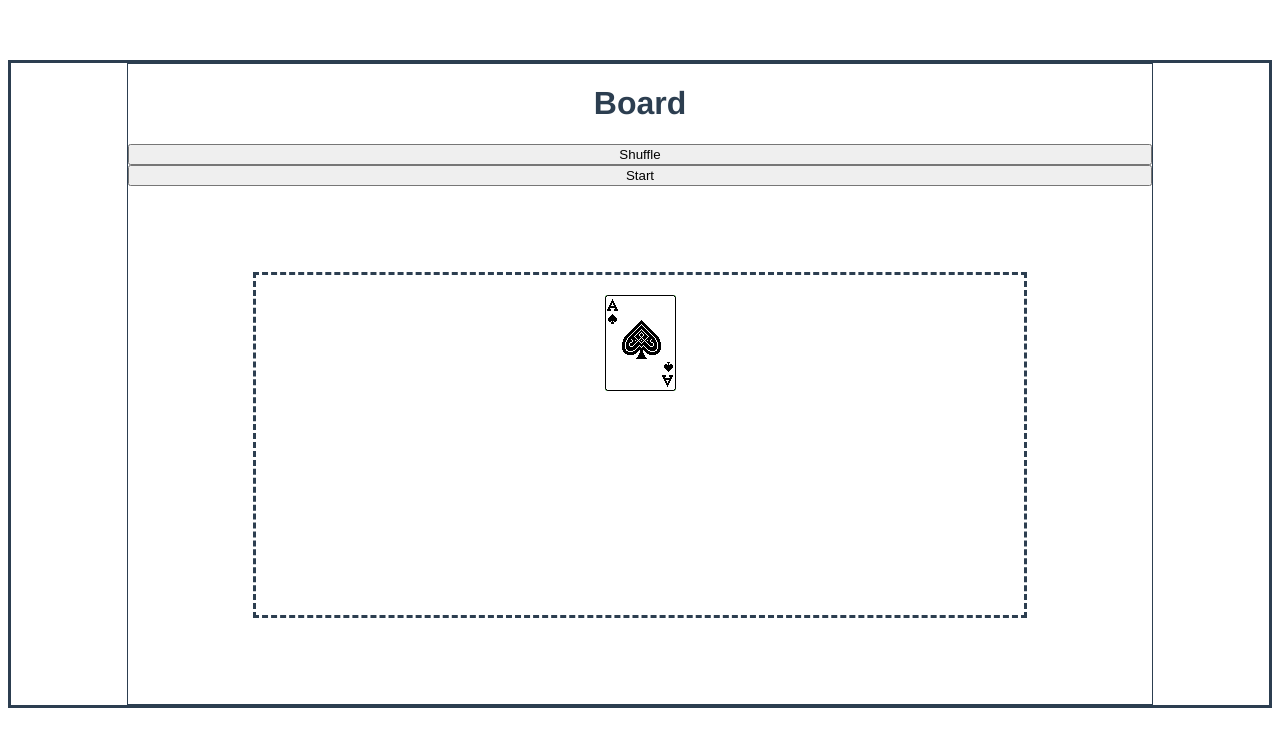
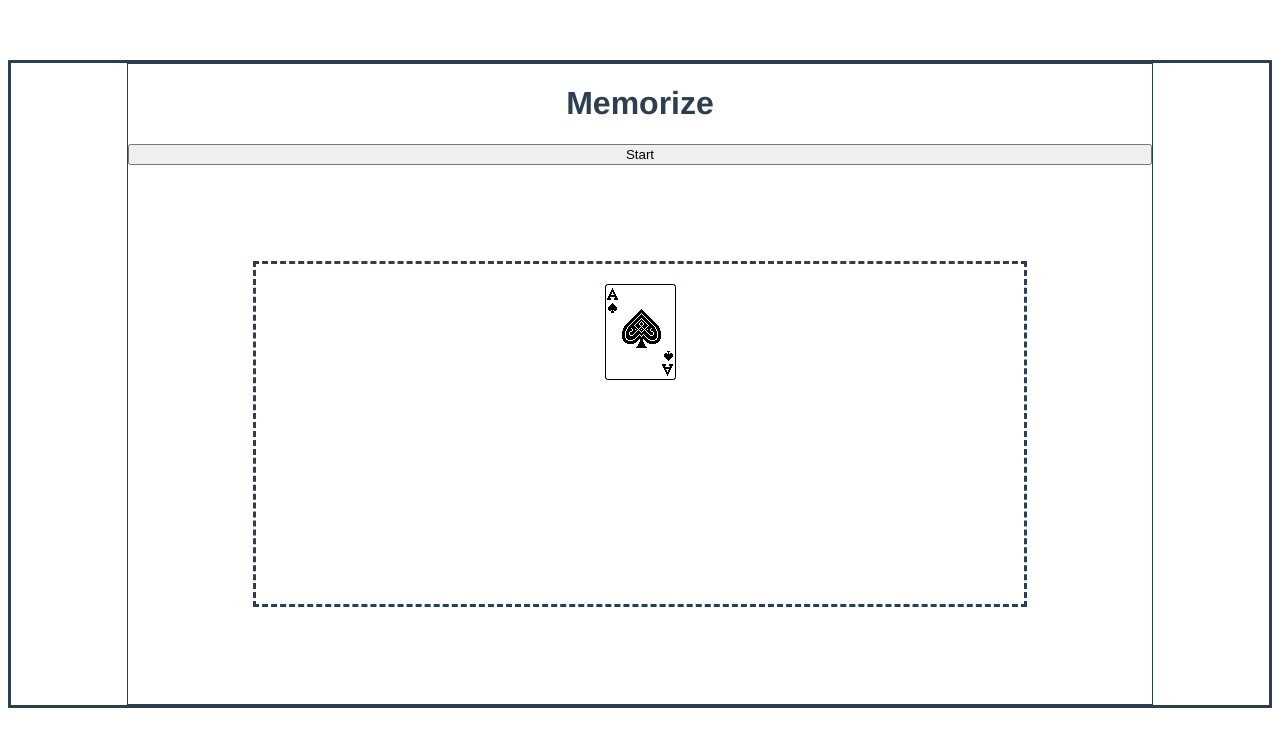
Before and after one commit to kevin21hk/vue-memorize, a Vue app: page / in a window 1280 px wide. Shown: the top 746 px of the page. Built offline with nearby package versions, Linux system fonts and the light colour scheme.

Commit message:
add start button to show cards shuffled when first initialized

```diff
--- a/src/App.vue
+++ b/src/App.vue
@@ -23,8 +23,7 @@ export default {
   margin-top: 60px;
   border-style:solid;
   display:flex;
-justify-content:center;
-text-align:center;
-
+  justify-content:center;
+  text-align:center;
 }
 </style>
--- a/src/components/GameBoard.vue
+++ b/src/components/GameBoard.vue
@@ -1,24 +1,17 @@
 <template>
-
 <div class='board'>
-<h1>Board</h1>
-<button @click='shuffle'>
-    Shuffle
-</button>
+<h1>Memorize</h1>
 <button @click='start'>
     Start
 </button>
-
 <div class = "card-container">
     <CardDisplay :SpriteX="this.SpriteX" :SpriteY="this.SpriteY"></CardDisplay>
 </div>
-
 </div>
 </template>
 
 <script>
 import CardDisplay from './CardDisplay.vue'
-
 export default {
 name: 'GameBoard',
 data() {
@@ -34,7 +27,12 @@ CardDisplay
 },
 
 created(){
-// initialize deck of cards here.
+    this.initiateNewDeck()
+    this.shuffle();
+},
+methods : {
+initiateNewDeck() {
+// initialize new deck of cards.
 
 const suits = ['Spades','Clubs','Hearts','Diamonds']
 const ranks = ['Ace', '2', '3', '4', '5', '6', '7', '8', '9', '10', 'Jack', 'Queen', 'King']
@@ -45,39 +43,33 @@ for (let suitIndex = 0; suitIndex < suits.length; suitIndex++){
     for (let rankIndex = 0; rankIndex < ranks.length; rankIndex++){
 
     const card = {
-
         suit : suits[suitIndex],
         rank : ranks[rankIndex],
         value : rankIndex + 1,
-
         spriteX : rankIndex * cardX,
         spriteY : suitIndex * cardY
-
     }
     // console.log(`Card value: ${card.value}, Suit index: ${suitIndex}, Rank index: ${rankIndex}, spriteX: ${card.spriteX}, spriteY: ${card.spriteY}`)
-
     this.deck.push(card)
-
     }
 }
     this.createDeck2D();
-
-},
-methods : {
+}   ,
 shuffle(){
-
     for (let i = this.deck.length - 1; i > 0; i--){
     const rand = Math.floor(Math.random() * (i+1));
     [this.deck[i], this.deck[rand]] = [this.deck[rand], this.deck[i]];
     }
     this.createDeck2D();
     console.log(`Deck Shuffled ${JSON.stringify(this.deck2D)}`)
-
     console.log(`Card value: ${this.deck2D[0][0].value}, spriteX: ${this.deck2D[0][0].spriteX}, spriteY: ${this.deck2D[0][0].spriteY}`)
-
 }
 ,
 start(){
+    this.deck = [];
+    this.deck2D = [];
+    this.initiateNewDeck();
+    this.shuffle();
     this.SpriteX = this.deck2D[0][0].spriteX
     this.SpriteY = this.deck2D[0][0].spriteY
  // display first indexes from deck for the time being
@@ -87,22 +79,16 @@ start(){
 createDeck2D()
 {
  //create 2d array 4 rows 13 columns
-
     const rows = 4;
     const cols = 13;
     this.deck2D = []
 
 for (let i = 0; i < rows; i++) {
-
     const row = this.deck.slice(i * cols, i* cols + cols)
     this.deck2D.push(row)
 }
 }
-
-
 }
-
-
 }
 </script>
 
@@ -115,7 +101,6 @@ height:80vh;
     display:flex;
     flex-direction:column;
 }
-
 .card-container {
     border-style:dashed;
     width: 60vw;
@@ -126,5 +111,4 @@ flex-direction:column;
     padding-top:20px;
 }
 
-
 </style>
```
Also changed, not shown: src/components/CardDisplay.vue (+2 -14 lines). Lines whose indentation alone changed are shown as unchanged.
